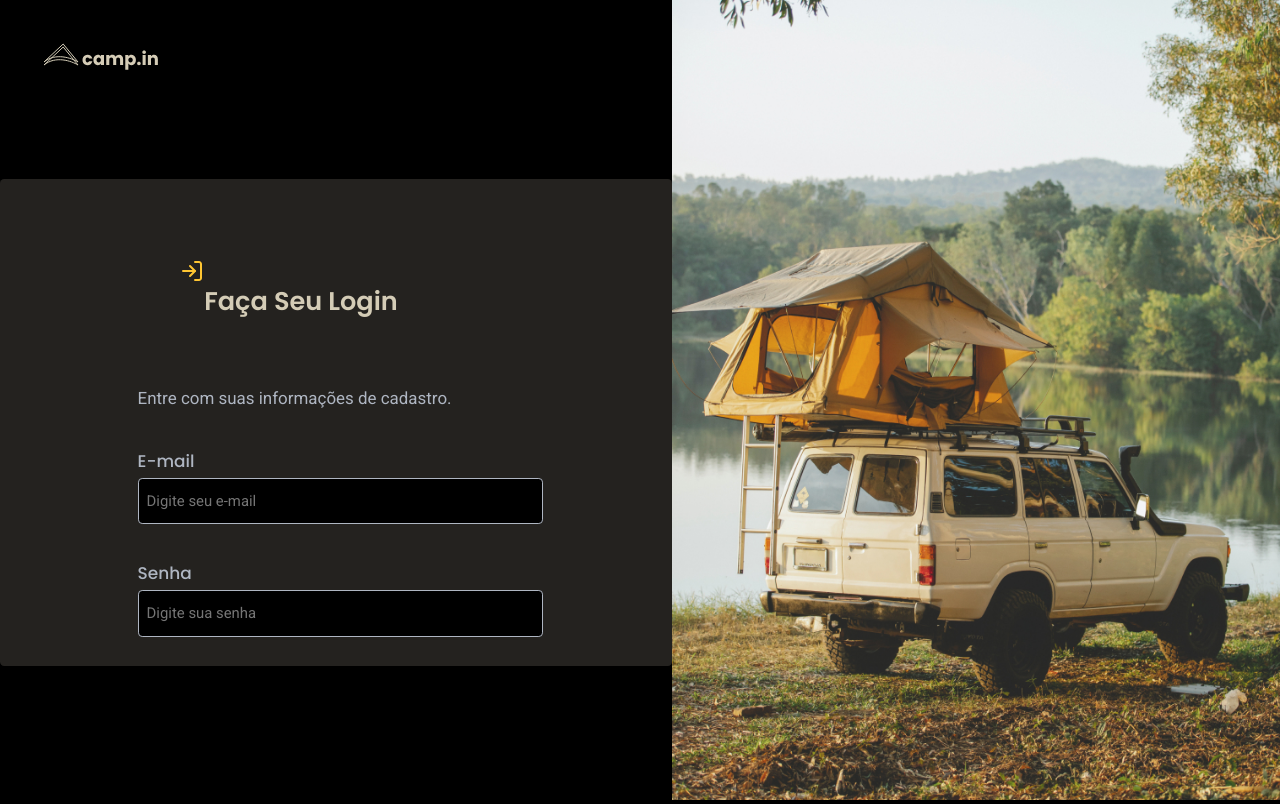
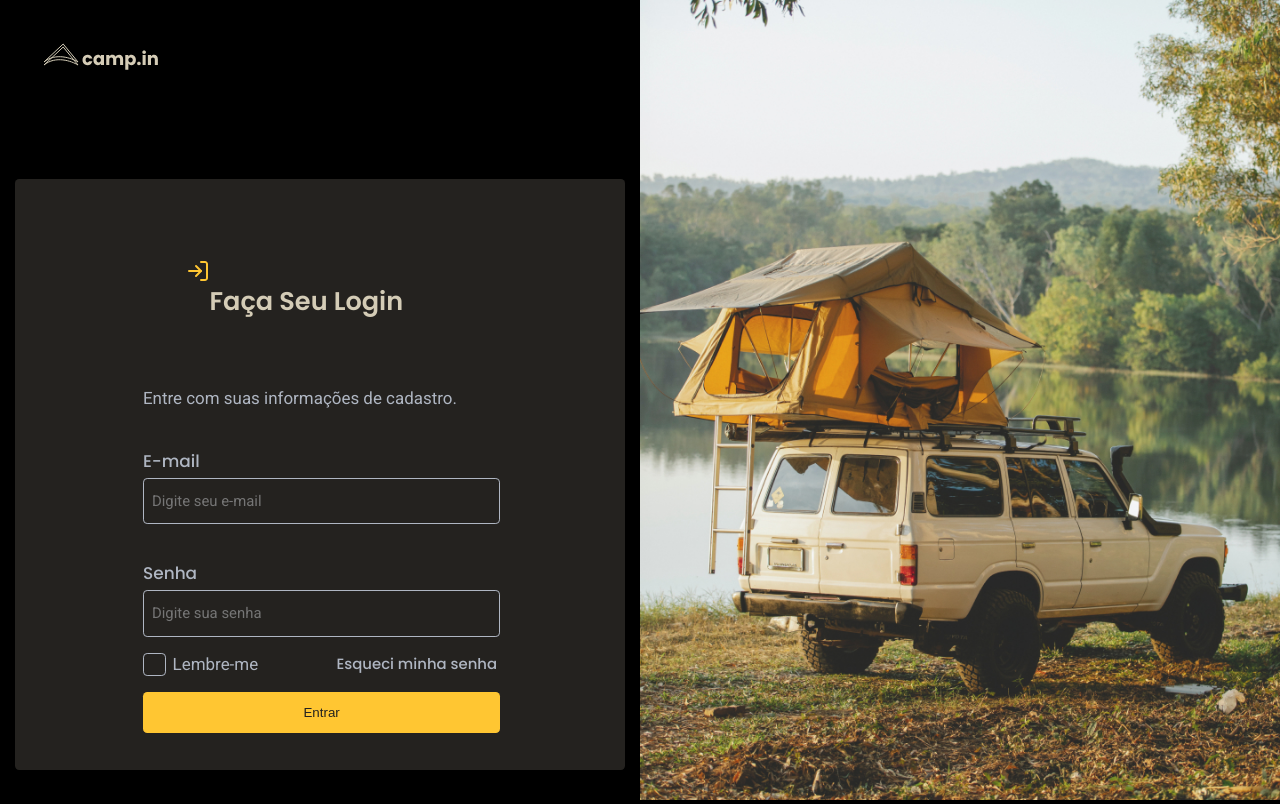
Before and after one commit to MacielDev/Camp.in, a React (Create React App) app in the folder camp-in/: page / in a window 1280 px wide. Built offline with nearby package versions, Linux system fonts and the light colour scheme.

Commit message:
Links e Button ok

```diff
--- /dev/null
+++ b/camp-in/src/components/DoubleLink/index.tsx
@@ -0,0 +1,11 @@
+import { Container } from "./styles";
+
+export function DoubleLink(){
+    return(
+        <Container>
+                <input id="lembraSenha" type="checkbox"/>
+                <label htmlFor="lembraSenha">Lembre-me</label>
+                <a href="www.google.br">Esqueci minha senha</a>
+        </Container>
+    );
+}
--- /dev/null
+++ b/camp-in/src/components/DoubleLink/styles.ts
@@ -0,0 +1,44 @@
+import styled from "styled-components";
+
+export const Container = styled.div`
+    display:flex;
+    align-items: center;
+    justify-content: space-between;
+    margin-top:1rem;
+
+    label{
+        font-family: var(--font-secundaria-W400);
+        font-size:1.06rem;
+        line-height:1.26rem;
+        color:var(--body-color);
+        margin-left:-4.5rem;
+        &:hover{
+            color:var(--yellow-destaque);
+        }
+    }
+    input{
+        all: unset;
+        background-color:var(--shape-color);
+        width:1.33rem;
+        height:1.33rem;
+        border: 1px solid var(--body-color);
+        border-radius:0.26rem;
+        text-shadow
+       &:hover{
+            border: 1px solid var(--yellow-destaque);
+       }
+        &:checked{
+            border: 1px solid var(--yellow-destaque);
+        }
+    }
+    a{
+        font-family:var(--font-principal-W600);
+        font-size:0.93rem;
+        line-height:1.4rem;
+        text-decoration:none;
+        color:var(--body-color);
+        &:hover{
+            color:var(--yellow-destaque);
+        }
+    }
+`;
--- /dev/null
+++ b/camp-in/src/components/FormButton/index.tsx
@@ -0,0 +1,12 @@
+import { Container } from "./style";
+
+interface buttonName{
+    buttonName:string;
+}
+export function FormButton(props:buttonName){
+    return(
+        <Container>
+            <button type="button">{props.buttonName}</button>
+        </Container>
+    );
+}
--- /dev/null
+++ b/camp-in/src/components/FormButton/style.ts
@@ -0,0 +1,16 @@
+import styled from "styled-components";
+
+export const Container = styled.div`
+    text-align: center;
+    width:22.33rem;
+    button{
+        width: 100%;
+        height: 100%;
+        background-color:var(--yellow-destaque);
+        color:var(--shape-color);
+        padding:0.8rem 1.6rem;
+        border-radius:0.27rem;
+        border:none;
+        margin-top: 1rem;
+    }
+`;
--- a/camp-in/src/components/FormInput/styles.ts
+++ b/camp-in/src/components/FormInput/styles.ts
@@ -15,14 +15,16 @@ export const Container = styled.div`
 
        }
     input{
-        width:25.33rem;
+        all: unset;
+        width:22.33rem;
         height:2.93rem;
         border-radius:0.26rem;
         font-family:var(--font-secundaria-W400);
         font-size:0.93rem;
         padding-left:0.5rem;
-        background-color:var(--color_background_app);
+        background-color:var(--shape-color);
         border: 1px solid var(--body-color);
+        box-sizing: border-box;
     }
 
     input:focus{
--- a/camp-in/src/components/FormLogin/index.jsx
+++ b/camp-in/src/components/FormLogin/index.jsx
@@ -1,3 +1,5 @@
+import { DoubleLink } from "../DoubleLink";
+import { FormButton } from "../FormButton";
 import { FormInput } from "../FormInput";
 import { FormLoginHeader } from "../FormLoginHeader";
 import { Container } from "./styles";
@@ -8,6 +10,8 @@ export function FormLogin(){
             <FormLoginHeader/>
             <FormInput label ="E-mail" placeholder="Digite seu e-mail"/>
             <FormInput label ="Senha" placeholder="Digite sua senha"/>
+            <DoubleLink/>
+            <FormButton buttonName="Entrar"></FormButton>
         </Container>
     );
 }
--- a/camp-in/src/components/FormLogin/styles.ts
+++ b/camp-in/src/components/FormLogin/styles.ts
@@ -1,10 +1,10 @@
 import styled from "styled-components";
 
 export const Container = styled.div`
-    padding:2.35rem 8.6rem;
+    padding:2.35rem 8rem;
 
-    width:42rem;
-    height: 30.46rem;
+    width: 38.13rem;
+    height: auto;
     background-color: var(--shape-color);
     margin: 0 auto;
     border-radius: 0.26rem;
--- a/camp-in/src/components/FormLoginHeader/styles.ts
+++ b/camp-in/src/components/FormLoginHeader/styles.ts
@@ -15,6 +15,7 @@ export const Container = styled.header`
        font-size:1.6rem;
        line-height:2.4rem;
    }
+
    p{
        font-family:var(--font-secundaria-W500);
        color:var(--body-color);
```
